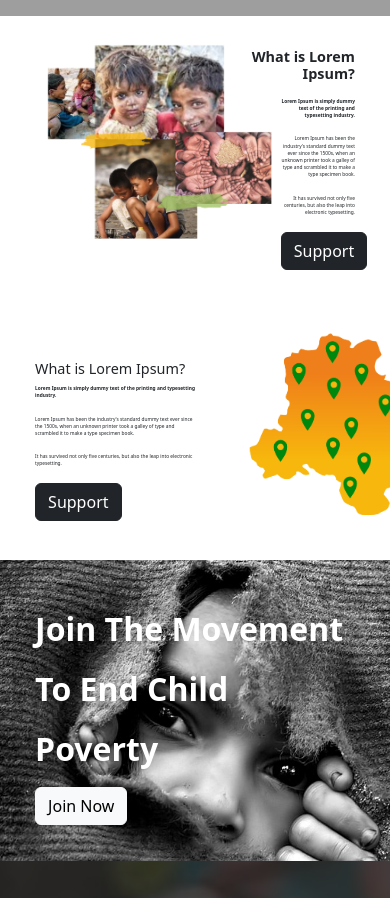
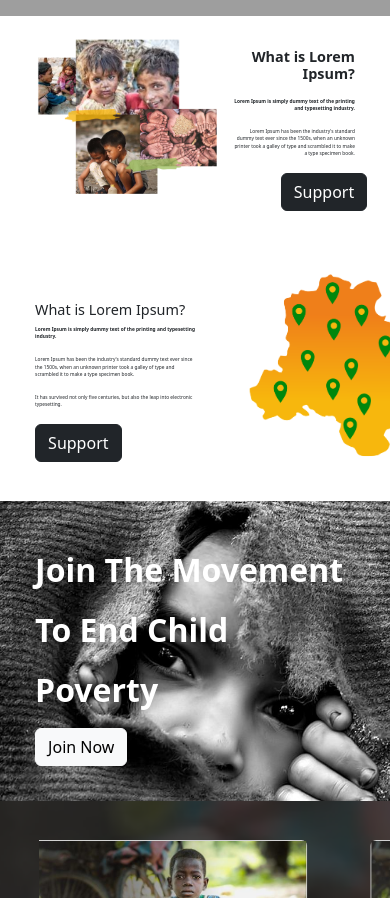
Before and after one commit to ghufran-123/Amroha-Foundation, a plain HTML site: page index.html in a window 390 px wide. Shown: the part 1482-2380 px from the top of the page. Drawn offline with nearby package versions, Linux system fonts and the light colour scheme; grey boxes are pictures that could not be loaded.

Commit message:
Add files via upload

```diff
--- a/index.html
+++ b/index.html
@@ -134,9 +134,6 @@
               <p class="st-para">
                 Lorem Ipsum has been the industry's standard dummy text ever since the 1500s, when an unknown printer took a galley of type and scrambled it to make a type specimen book.
               </p>
-              <p class="st-para">
-                It has survived not only five centuries, but also the leap into electronic typesetting.
-              </p>
               <button class="btn btn-dark bt">
                   Support
               </button>
--- a/style.css
+++ b/style.css
@@ -89,7 +89,7 @@
 {
     text-align: end;
     font-size: 3rem;
-    padding-top: 8%;
+    padding-top: 6%;
     margin-left: 60%;
     margin-right: 9%;
     padding-bottom: 2%;
@@ -104,8 +104,8 @@
 .st-para
 {
     text-align: end;
-    margin-left: 60%;
-    margin-right: 9%;
+    padding-left: 60%;
+    padding-right: 9%;
 }
 .lh
 {
@@ -310,7 +310,8 @@
     p.st-para
     {
     font-size: .3rem;
-    margin-left: 70%;
+    padding-left: 60%;
+    padding-right: 9%;
     }
 
     .bt
```
